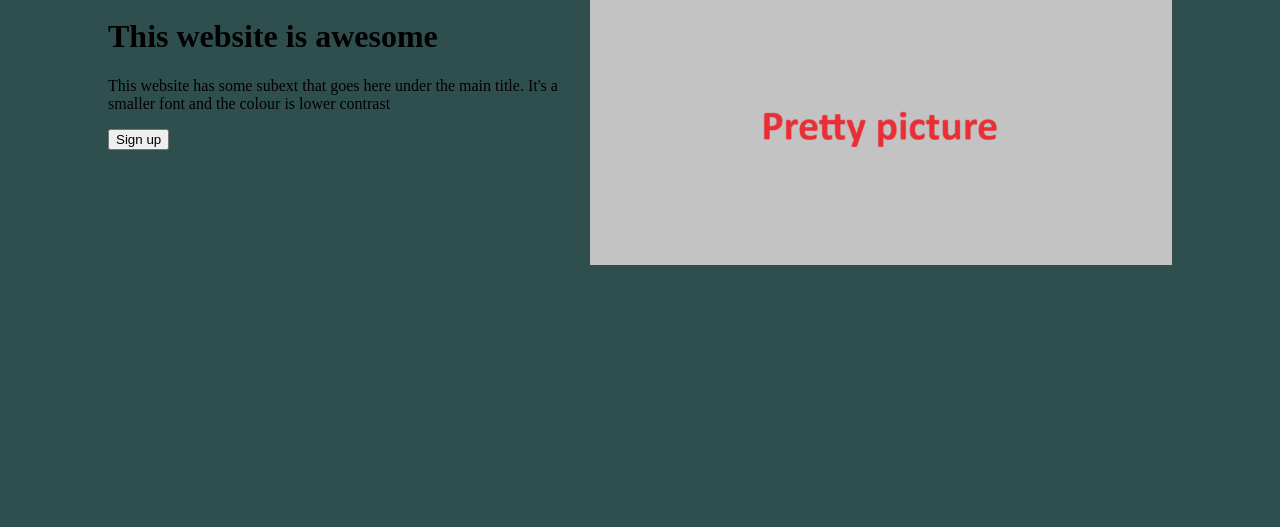
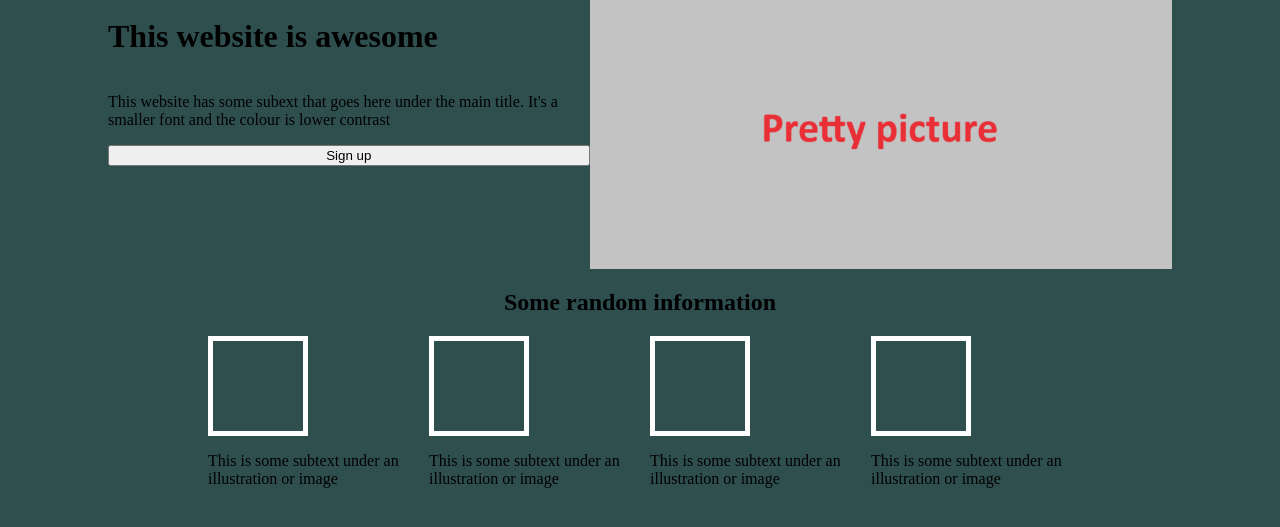
Before and after one commit to huwgoddard/Landing-Page, a plain HTML site: page index.html in a window 1280 px wide. Shown: the part 61-588 px from the top of the page. Drawn offline with Linux system fonts and the light colour scheme.

Commit message:
added cards section, messed around with header section a bit

```diff
--- a/index.html
+++ b/index.html
@@ -26,9 +26,27 @@
                 <img src="images/placeholder-image.png" alt="placeholder image">
             </div>
         </div>
-        <div class="content">
 
-        </div>
+            <h2 class="cards-header">Some random information</h2>
+            <div class="cards">
+                <div class="card">
+                    <div class="box"></div>
+                    <p>This is some subtext under an illustration or image</p>
+                </div>
+                <div class="card">
+                    <div class="box"></div>
+                    <p>This is some subtext under an illustration or image</p>
+                </div>
+                <div class="card">
+                    <div class="box"></div>
+                    <p>This is some subtext under an illustration or image</p>
+                </div>
+                <div class="card">
+                    <div class="box"></div>
+                    <p>This is some subtext under an illustration or image</p>
+                </div>
+            </div>
+
         <div class="quote">
 
         </div>
--- a/style.css
+++ b/style.css
@@ -32,7 +32,7 @@ body {
     padding: 0 100px;
 }
 
-.hero-right {
+.hero-left {
     display: flex;
     flex-direction: column;
 }
@@ -41,3 +41,26 @@ body {
     width: 100%;
     height: 100%;
 }
+
+.cards-header {
+    text-align: center;
+}
+
+.cards {
+    display: flex;
+    justify-content: center;
+    padding: 0 200px;
+    gap: 20px;
+}
+
+.card {
+    display: flex;
+    flex-direction: column;
+    justify-content: center;
+}
+
+.card .box {
+    border: solid white 5px;
+    width: 90px;
+    height: 90px;
+}
```
